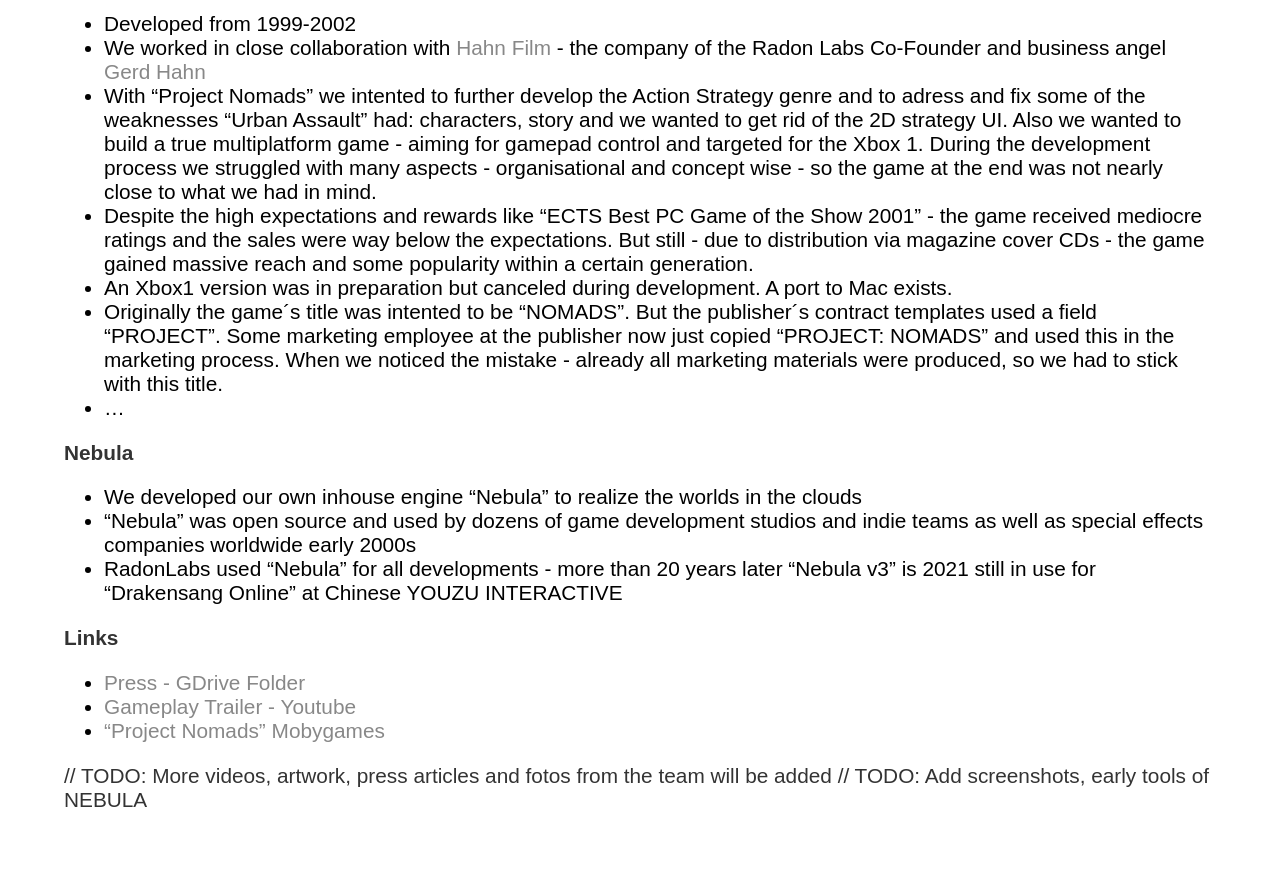
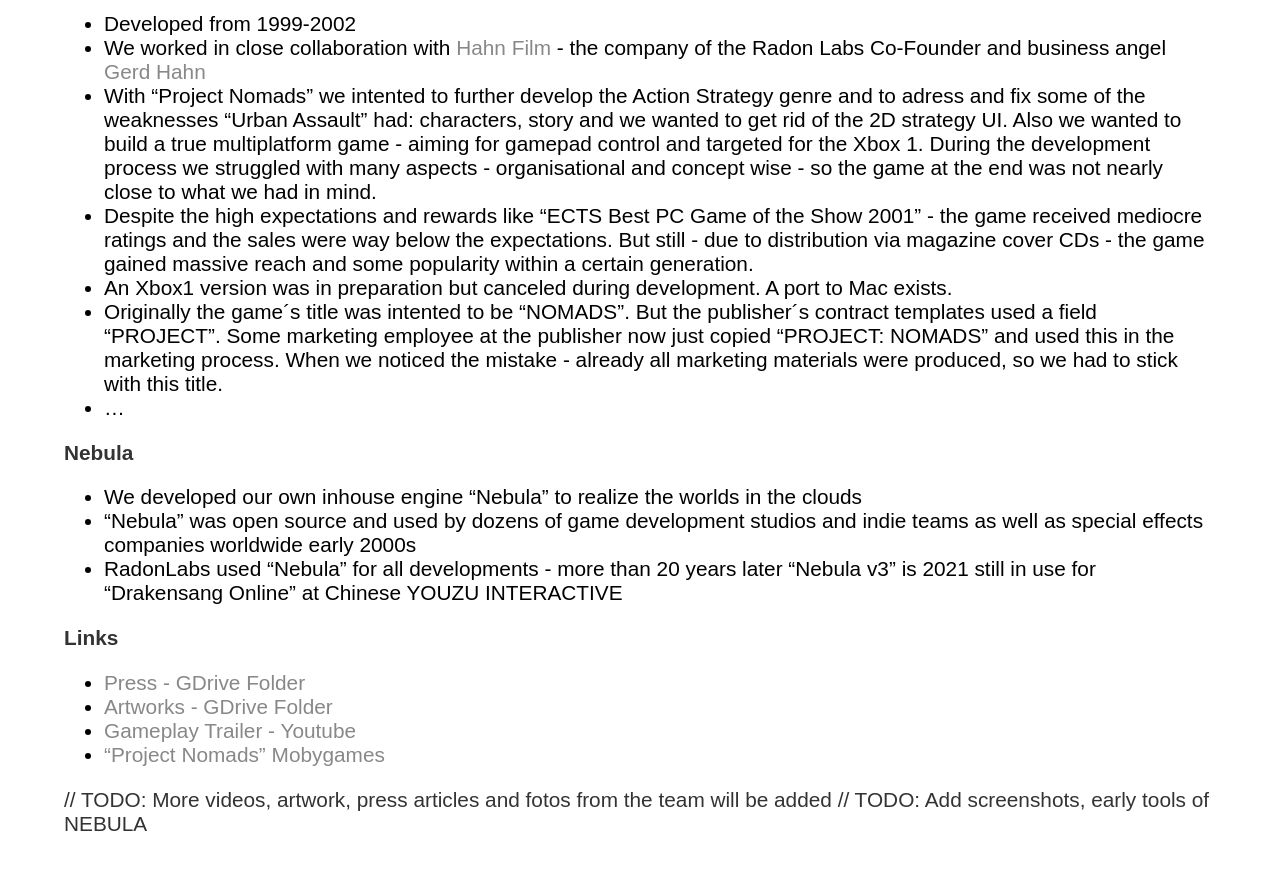
Before and after one commit to gebirgsbernd/gebirgsbernd.github.io, a Jekyll site: the page built from z_games/_posts/2002-08-01-pn.md, in a window 1280 px wide and 900 px high, scrolled down 1640 px. Shown: the top 870 px of the window. Built offline with Jekyll 4.4.1, drawn with Linux system fonts in a browser that asks for light colours; some web fonts are replaced.

Commit message:
Link zu Nomads Artwork

```diff
--- a/z_games/_posts/2002-08-01-pn.md
+++ b/z_games/_posts/2002-08-01-pn.md
@@ -26,7 +26,8 @@
 * RadonLabs used "Nebula" for all developments - more than 20 years later "Nebula v3" is 2021 still in use for "Drakensang Online" at Chinese YOUZU INTERACTIVE
 
 **Links**
-* [Press - GDrive Folder](https://drive.google.com/drive/folders/0B1PLqWp1_kwwWjdaa2hscjc3WnM)
+* [Press    - GDrive Folder](https://drive.google.com/drive/folders/0B1PLqWp1_kwwWjdaa2hscjc3WnM)
+* [Artworks - GDrive Folder](https://drive.google.com/drive/folders/1OqKD_5NUcsxvR8J5r7R9a-w8U8pZsuZA)
 * [Gameplay Trailer - Youtube](https://www.youtube.com/watch?v=E8Ew8G_wKPY&t=18s)
 * ["Project Nomads" Mobygames](https://www.mobygames.com/game/project-nomads)
 
```
Also changed, not shown: z_games/_posts/2019-01-01-instantgames.md (+1 -1 lines).
